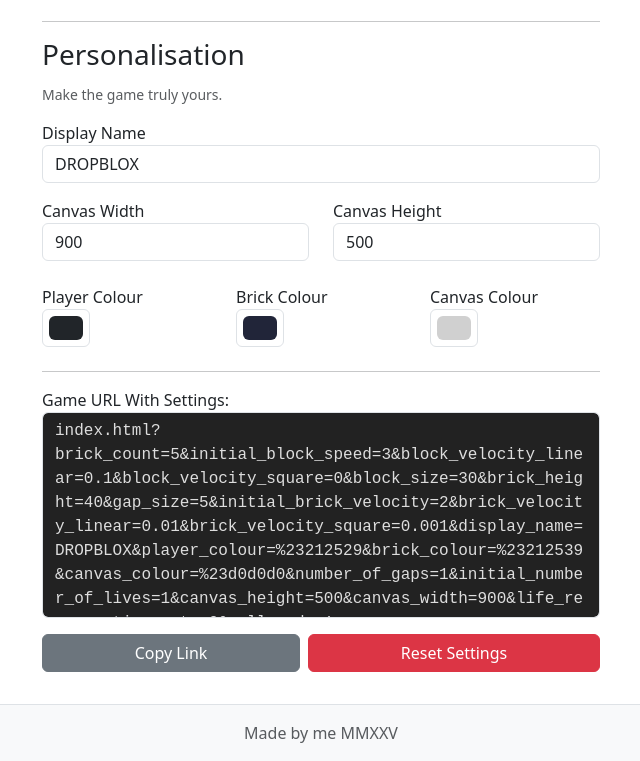
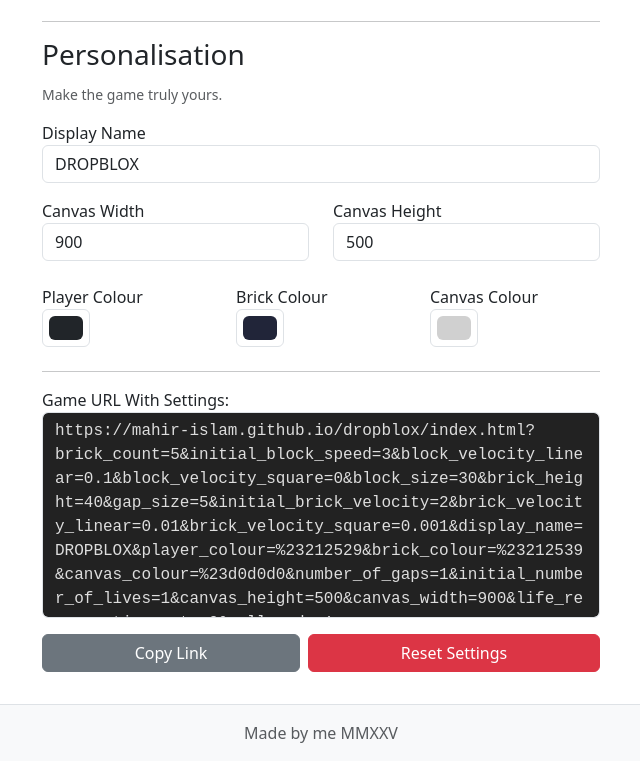
Before and after one commit to Mahir-Islam/dropblox, a plain HTML site: page settings.html in a window 1280 px wide. Shown: the part 987-1748 px from the top of the page, without its empty margins (319-959 px from the left). Drawn offline with nearby package versions, Linux system fonts and the light colour scheme.

Commit message:
Fix HTML encoding issues in settings.html

```diff
--- a/settings.html
+++ b/settings.html
@@ -237,7 +237,7 @@ function update_settings() {
         queryParams.append(key, window[key]);
     });
 
-    const game_url = `index.html?${queryParams.toString()}`;
+    const game_url = "https://mahir-islam.github.io/dropblox/"+`index.html?${queryParams.toString()}`;
 
     document.getElementById("back-to-game").href = document.getElementById("generated-url").value = game_url;
 
```
